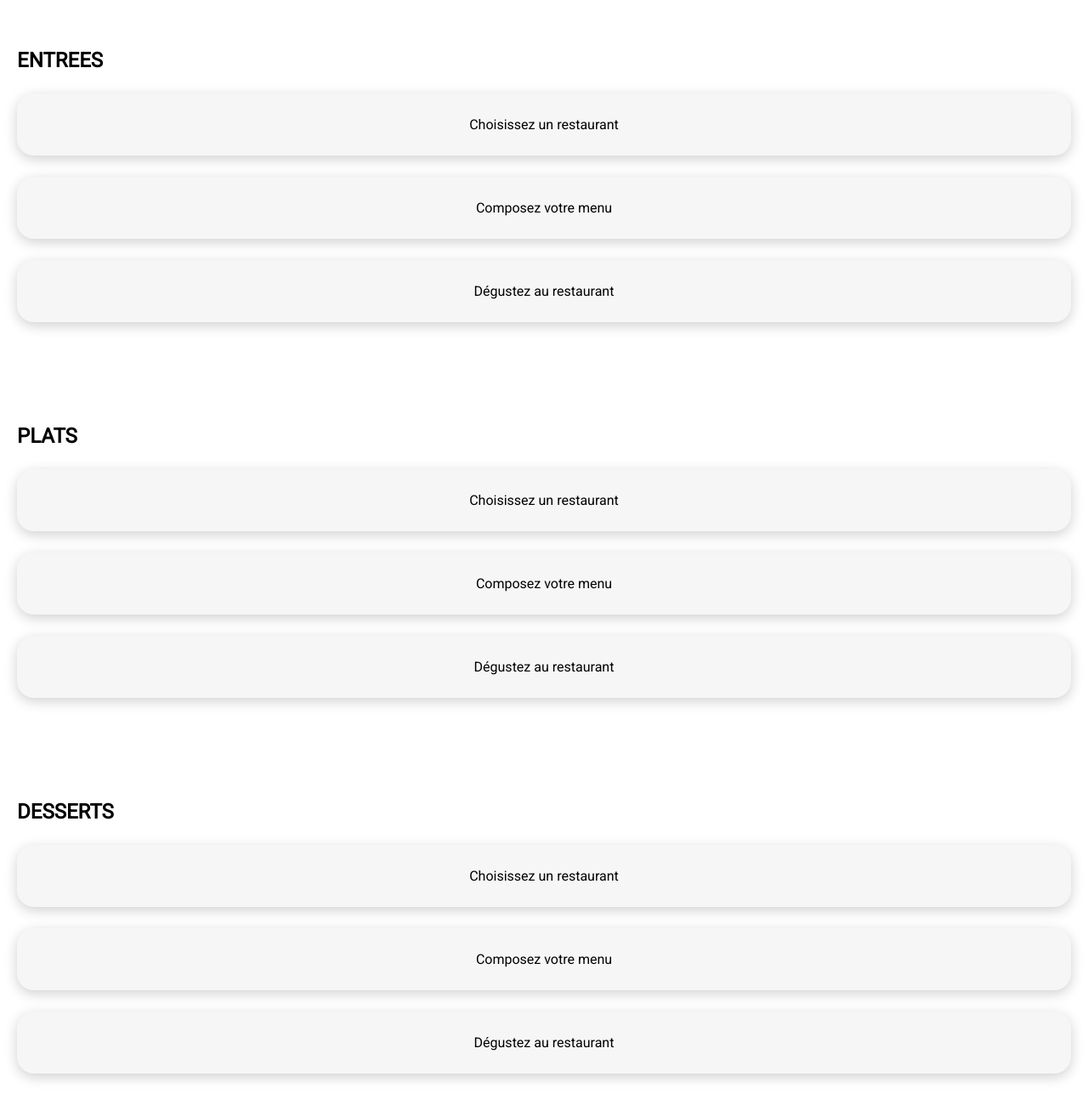
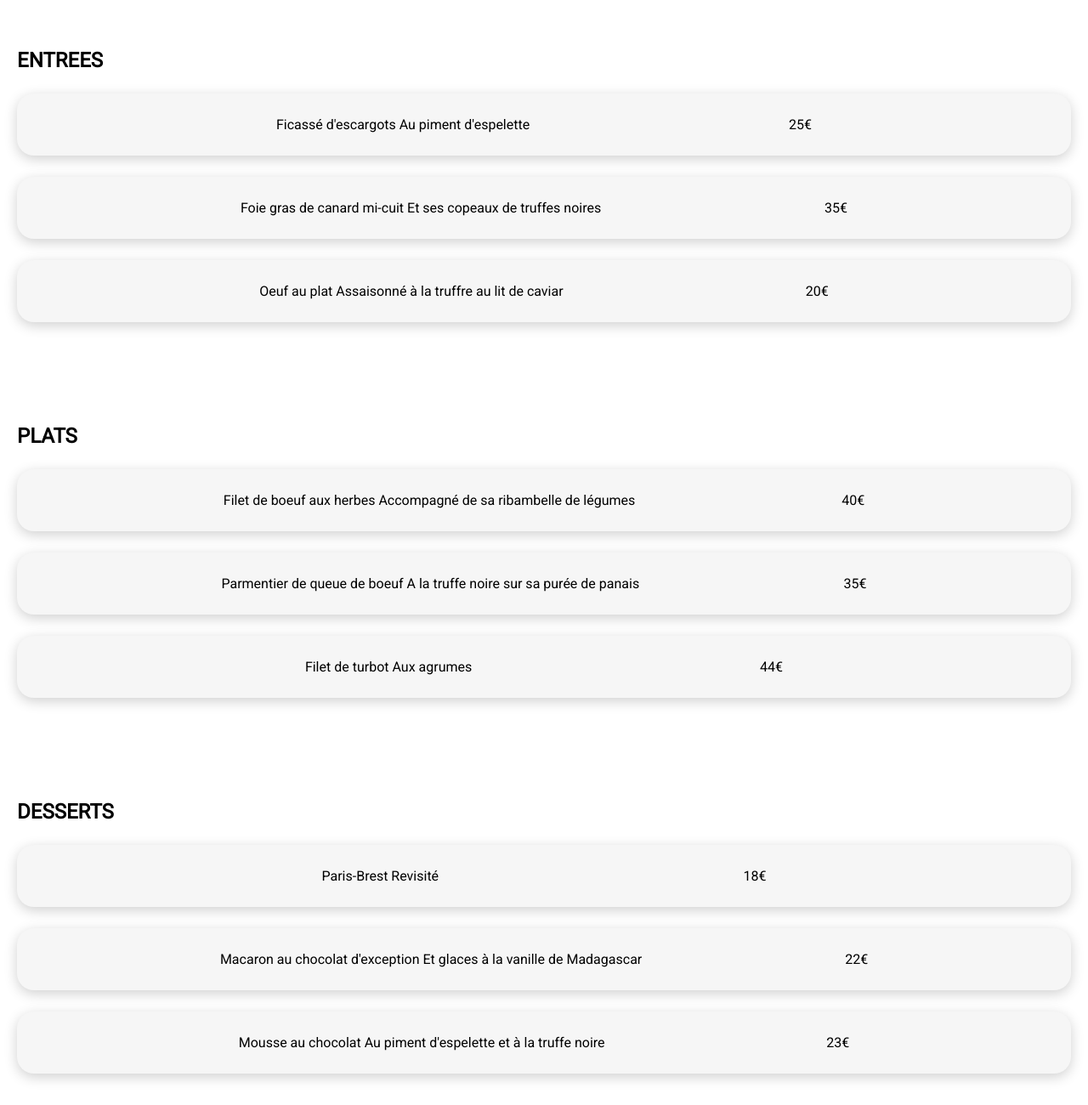
Before and after one commit to SabrinaMouginot/ohmyfood_code, a website: page Menu/la-palette-du-gout.html in a window 1280 px wide. Shown: the part 340-1640 px from the top of the page at 85% size. Drawn offline with Linux system fonts and the light colour scheme; a web font is replaced by a local one.

Commit message:
saisie du menu la palette du gout

```diff
--- a/Menu/la-palette-du-gout.html
+++ b/Menu/la-palette-du-gout.html
@@ -16,37 +16,46 @@
         <section class="fonctionnement p020">
             <h2>ENTREES</h2>
             <div class="btn-fonctionnement">
-                <span>Choisissez un restaurant</span>
+                <p><span>Ficassé d'escargots </span> Au piment d'espelette</p>
+                <div>25€</div>
             </div>
             <div class="btn-fonctionnement">
-                <span>Composez votre menu</span>
+                <p><span>Foie gras de canard mi-cuit </span> Et ses copeaux de truffes noires</p>
+                <div>35€</div>
             </div>
             <div class="btn-fonctionnement">
-                <span>Dégustez au restaurant</span>
+                <p><span>Oeuf au plat </span> Assaisonné à la truffre au lit de caviar</p>
+                <div>20€</div>
             </div>
         </section>
         <section class="fonctionnement p020">
             <h2>PLATS</h2>
             <div class="btn-fonctionnement">
-                <span>Choisissez un restaurant</span>
+                <p><span>Filet de boeuf aux herbes </span> Accompagné de sa ribambelle de légumes</p>
+                <div>40€</div>
             </div>
             <div class="btn-fonctionnement">
-                <span>Composez votre menu</span>
+                <p><span>Parmentier de queue de boeuf </span> A la truffe noire sur sa purée de panais</p>
+                <div>35€</div>
             </div>
             <div class="btn-fonctionnement">
-                <span>Dégustez au restaurant</span>
+                <p><span>Filet de turbot </span> Aux agrumes </p>
+                <div>44€</div>
             </div>
         </section>
         <section class="fonctionnement p020">
             <h2>DESSERTS</h2>
             <div class="btn-fonctionnement">
-                <span>Choisissez un restaurant</span>
+                <p><span>Paris-Brest </span> Revisité </p>
+                <div>18€</div>
             </div>
             <div class="btn-fonctionnement">
-                <span>Composez votre menu</span>
+                <p><span>Macaron au chocolat d'exception </span> Et glaces à la vanille de Madagascar </p>
+                <div>22€</div>
             </div>
             <div class="btn-fonctionnement">
-                <span>Dégustez au restaurant</span>
+                <p><span>Mousse au chocolat </span> Au piment d'espelette et à la truffe noire </p>
+                <div>23€</div>
             </div>
         </section>
         <section class="reserve p020">
```
